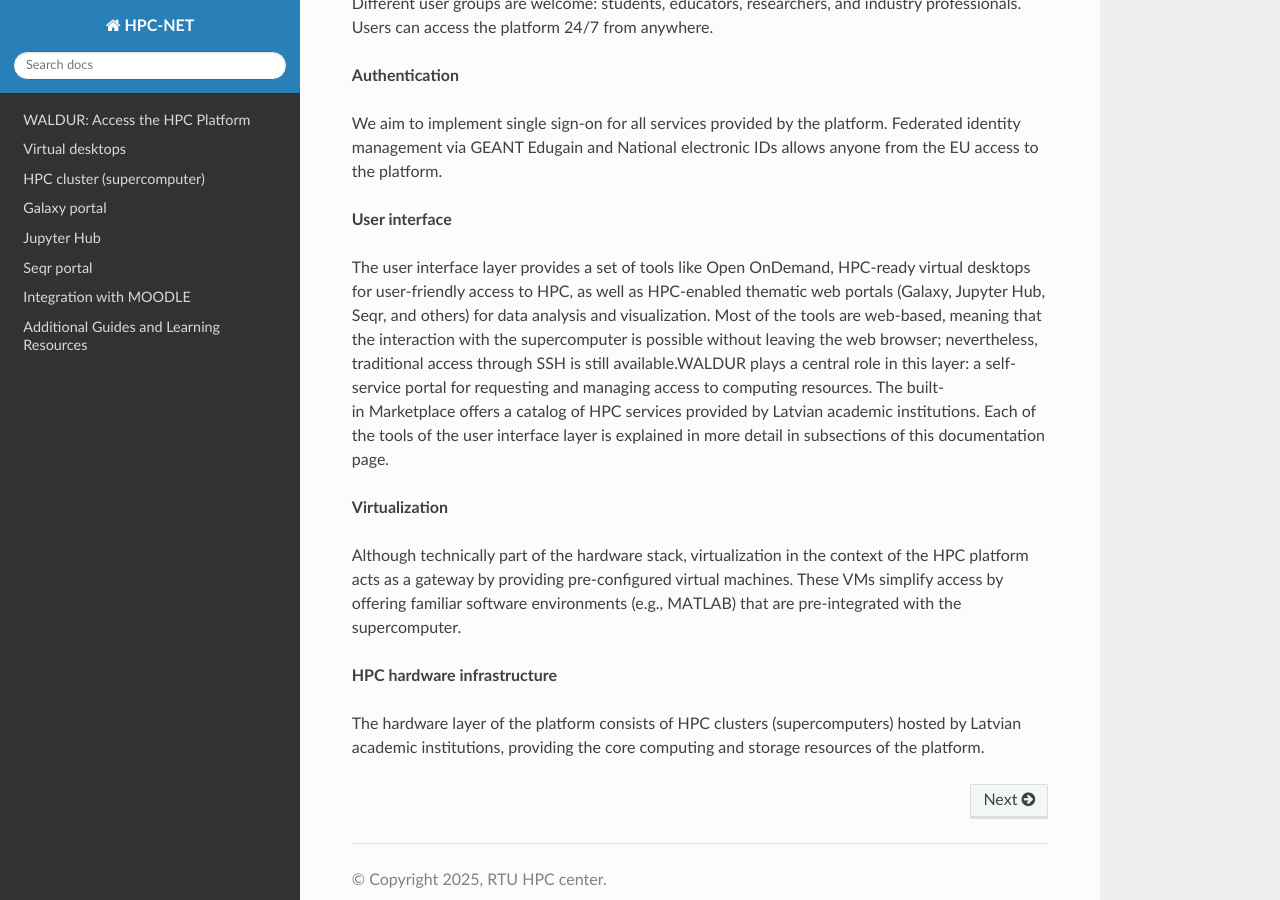
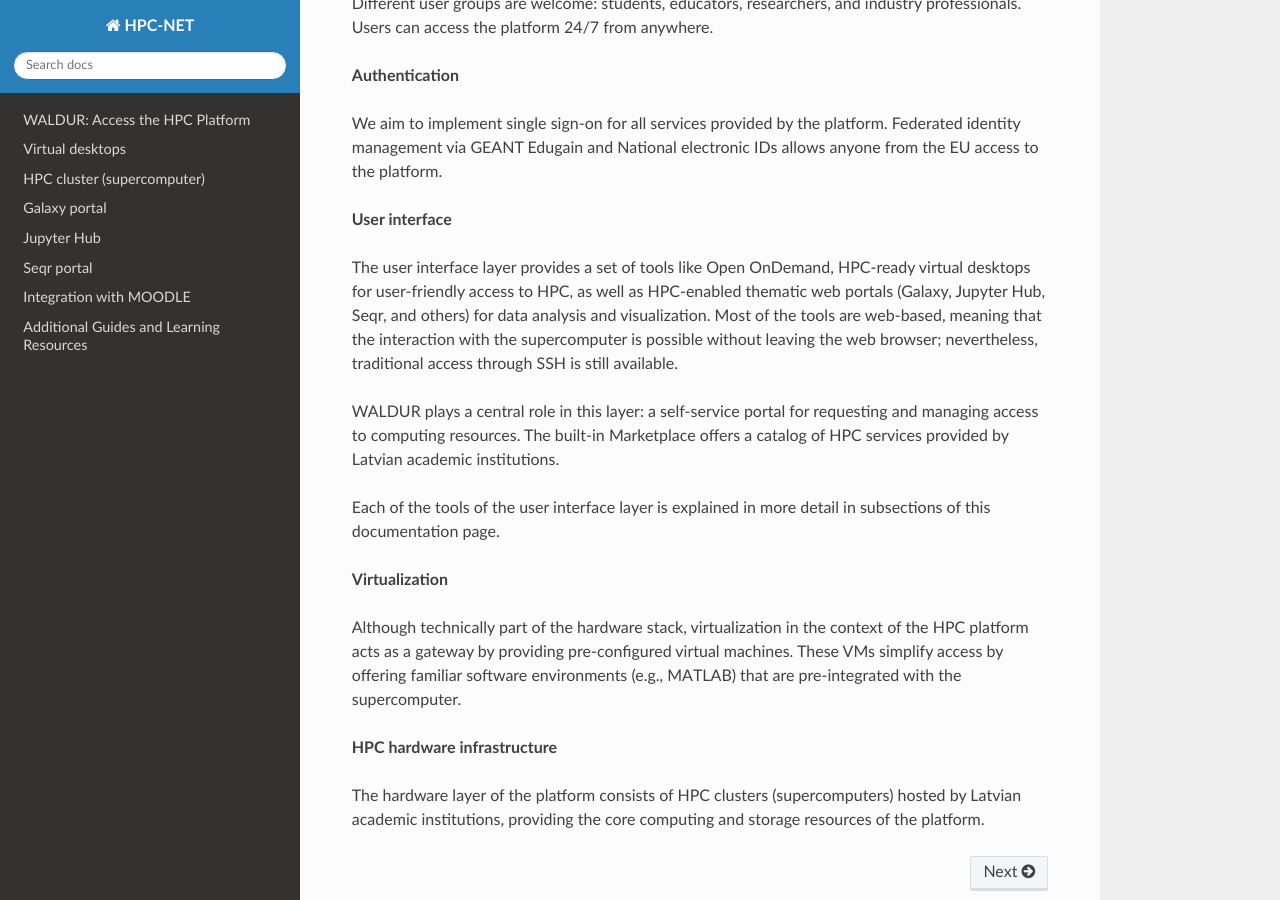
Before and after one commit to rtuhpc/hpc-platform, a Sphinx documentation site: the page built from doc/index.rst, in a window 1280 px wide and 900 px high, scrolled down 1221 px. Built offline with Sphinx 7.4.7 and the Read the Docs theme 3.1.0, drawn with Linux system fonts in a browser that asks for light colours.

```diff
--- a/doc/index.rst
+++ b/doc/index.rst
@@ -42,8 +42,10 @@ We aim to implement single sign-on for all services provided by the platform. Fe
 
 **User interface**
 
-The user interface layer provides a set of tools like Open OnDemand, HPC-ready virtual desktops for user-friendly access to HPC, as well as HPC-enabled thematic web portals (Galaxy, Jupyter Hub, Seqr, and others) for data analysis and visualization. Most of the tools are web-based, meaning that the interaction with the supercomputer is possible without leaving the web browser; nevertheless, traditional access through SSH is still available.\
-WALDUR plays a central role in this layer: a self-service portal for requesting and managing access to computing resources. The built-in Marketplace offers a catalog of HPC services provided by Latvian academic institutions. \
+The user interface layer provides a set of tools like Open OnDemand, HPC-ready virtual desktops for user-friendly access to HPC, as well as HPC-enabled thematic web portals (Galaxy, Jupyter Hub, Seqr, and others) for data analysis and visualization. Most of the tools are web-based, meaning that the interaction with the supercomputer is possible without leaving the web browser; nevertheless, traditional access through SSH is still available.
+
+WALDUR plays a central role in this layer: a self-service portal for requesting and managing access to computing resources. The built-in Marketplace offers a catalog of HPC services provided by Latvian academic institutions.
+
 Each of the tools of the user interface layer is explained in more detail in subsections of this documentation page.
 
 **Virtualization**
```
